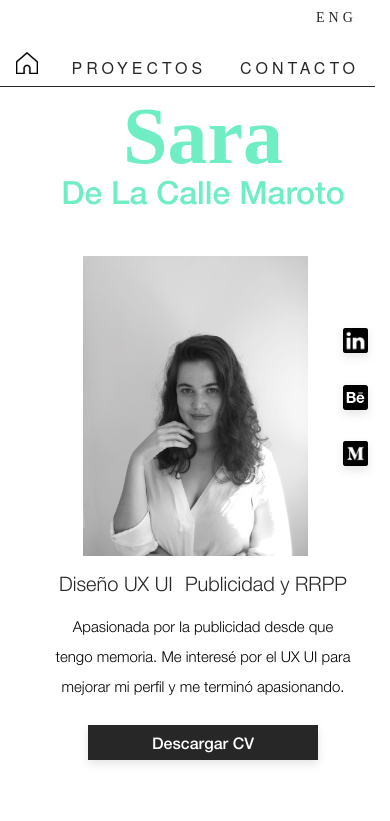
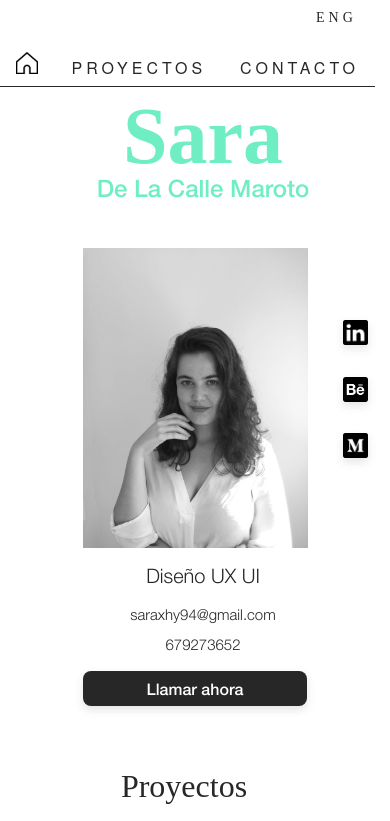
Before and after one commit to saradelacallemaroto/portfolio, a plain HTML site: page index.html in a window 390 px wide. Shown: the top 821 px of the page. Drawn offline with nearby package versions, Linux system fonts and the light colour scheme; a web font is replaced by a local one.

Commit message:
Add files via upload

```diff
--- a/index.html
+++ b/index.html
@@ -32,11 +32,15 @@
                     </div>
                     <div class="designad">
                         <h3>Diseño UX UI</h3>
-                        <h3>Publicidad y RRPP</h3>
+
                     </div>
-                    <p class="inbox">Apasionada por la publicidad desde que tengo memoria. Me interesé por el UX UI para
-                        mejorar
-                        mi perfil y me terminó apasionando.</p>
+                    <p class="inbox">Me interesé por el UX UI para mejorar mi perfil y me terminó apasionando.</p>
+                    <a href=mailto:saraxhy94@gmail.com target="_blank">
+                        <p class="noblacktext">saraxhy94@gmail.com</p>
+                    </a>
+                    <a href="tel:+34679273652" target="_blank">
+                        <p class="noblacktext">679273652</p>
+                    </a>
                     <a href="pdfs/CV_ES.pdf" target="_blank" download="CV sara-de-la-calle-maroto">
                         <button>Descargar CV</button>
                     </a>
@@ -77,7 +81,8 @@
                         </div>
                         <div>
                             <h4>¿Quieres saber más?</h4>
-                            <a href="https://sara-de-la-calle-maroto.medium.com/ironhack-proyecto-final-skylight-esp-a37d48046c24" target="_blank">
+                            <a href="https://sara-de-la-calle-maroto.medium.com/ironhack-proyecto-final-skylight-esp-a37d48046c24"
+                                target="_blank">
                                 <h5>Case Study</h5>
                             </a>
                             <a href="https://www.behance.net/gallery/108399455/Skylight" target="_blank">
@@ -100,7 +105,8 @@
                         </div>
                         <div>
                             <h4>¿Quieres saber más?</h4>
-                            <a href="https://sara-de-la-calle-maroto.medium.com/maracuyapp-6a225207f535" target="_blank">
+                            <a href="https://sara-de-la-calle-maroto.medium.com/maracuyapp-6a225207f535"
+                                target="_blank">
                                 <h5>Case Study</h5>
                             </a>
                             <a href="noBehance.html" target="_blank">
@@ -128,7 +134,8 @@
                         </div>
                         <div>
                             <h4>¿Quieres saber más?</h4>
-                            <a href="https://sara-de-la-calle-maroto.medium.com/week-4-ironhack-pasteler%C3%ADa-la-villa-2c92278f4f88" target="_blank">
+                            <a href="https://sara-de-la-calle-maroto.medium.com/week-4-ironhack-pasteler%C3%ADa-la-villa-2c92278f4f88"
+                                target="_blank">
                                 <h5>Case Study</h5>
                             </a>
                             <a href="noBehance.html" target="_blank">
@@ -145,13 +152,14 @@
                         <div>
                             <h3>Revolute</h3>
                             <p class="revoluteinfo"> ¡Revolute tiene una funcionalidad nueva!
-                                Con ella podrás organizar todos tus gastos por carpetas que, además, podrás compartir
+                                Con ella podrás organizar todos tus gastos por carpetas que además, podrás compartir
                                 con otras personas.
                             </p>
                         </div>
                         <div>
                             <h4>¿Quieres saber más?</h4>
-                            <a href="https://sara-de-la-calle-maroto.medium.com/week-3-ironhack-revolut-app-664c3888fe0d" target="_blank">
+                            <a href="https://sara-de-la-calle-maroto.medium.com/week-3-ironhack-revolut-app-664c3888fe0d"
+                                target="_blank">
                                 <h5>Case Study</h5>
                             </a>
                             <a href="noBehance.html" target="_blank">
@@ -165,7 +173,9 @@
                 <h2 class="contactsection">Contacto</h2>
                 <div class="father">
                     <div class="aboutme">
-                        <p>Cuando terminé el Grado en Publicidad y RRPP, que estudié porque desde siempre me ha apasionado la publicidad, decidí que tenía que aprender más. Así fue como descubrí mi gran pasión, el UX UI.
+                        <p>Cuando terminé el Grado en Publicidad y RRPP, que estudié porque desde siempre me ha
+                            apasionado la publicidad, decidí que tenía que aprender más. Así fue como descubrí mi gran
+                            pasión, el UX UI.
                         </p>
                         <p>¿Algo más sobre mí? Me encanta viajar, ver series, el queso y la naturaleza.
                         </p>
@@ -265,13 +275,14 @@ c6.1-9.3,16-12.1,16-21.2C32,3.8,28.2,0,23.6,0z"></path>
                     </div>
                     <div class="designad">
                         <h3>Diseño UX UI</h3>
-                        <h3>Publicidad y RRPP</h3>
                     </div>
-                    <p class="inbox">Apasionada por la publicidad desde que tengo memoria. Me interesé por el UX UI para
-                        mejorar
-                        mi perfil y me terminó apasionando.</p>
-                    <a href="pdfs/CV_ES.pdf" target="_blank" download="CV sara-de-la-calle-maroto">
-                        <button>Descargar CV</button>
+                    <a href=mailto:saraxhy94@gmail.com target="_blank">
+                        <p class="noblacktext">saraxhy94@gmail.com</p>
+                    </a>
+                    <a href="tel:+34679273652" target="_blank">
+                        <p class="noblacktext">679273652</p>
+                        <a href="tel:+34679273652" target="_blank">
+                            <button>Llamar ahora</button>
                         </a>
                 </div>
             </section>
@@ -296,7 +307,8 @@ c6.1-9.3,16-12.1,16-21.2C32,3.8,28.2,0,23.6,0z"></path>
                         </div>
                         <div>
                             <h4>¿Quieres saber más?</h4>
-                            <a href="https://sara-de-la-calle-maroto.medium.com/ironhack-proyecto-final-skylight-esp-a37d48046c24" target="_blank">
+                            <a href="https://sara-de-la-calle-maroto.medium.com/ironhack-proyecto-final-skylight-esp-a37d48046c24"
+                                target="_blank">
                                 <h5>Case Study</h5>
                             </a>
                             <a href="https://www.behance.net/gallery/108399455/Skylight" target="_blank">
@@ -311,7 +323,8 @@ c6.1-9.3,16-12.1,16-21.2C32,3.8,28.2,0,23.6,0z"></path>
                         <div>
                             <h4>¿Quieres saber más?</h4>
                             <div class="newdirectionknowmore">
-                                <a href="https://sara-de-la-calle-maroto.medium.com/maracuyapp-6a225207f535" target="_blank">
+                                <a href="https://sara-de-la-calle-maroto.medium.com/maracuyapp-6a225207f535"
+                                    target="_blank">
                                     <h5>Case Study</h5>
                                 </a>
                                 <a href="noBehance.html" target="_blank">
@@ -351,7 +364,8 @@ c6.1-9.3,16-12.1,16-21.2C32,3.8,28.2,0,23.6,0z"></path>
                         <div>
                             <h4>¿Quieres saber más?</h4>
                             <div class="newDirectionKnowmore"></div>
-                            <a href="https://sara-de-la-calle-maroto.medium.com/week-4-ironhack-pasteler%C3%ADa-la-villa-2c92278f4f88" target="_blank">
+                            <a href="https://sara-de-la-calle-maroto.medium.com/week-4-ironhack-pasteler%C3%ADa-la-villa-2c92278f4f88"
+                                target="_blank">
                                 <h5>Case Study</h5>
                             </a>
                             <a href="noBehance.html" target="_blank">
@@ -375,7 +389,8 @@ c6.1-9.3,16-12.1,16-21.2C32,3.8,28.2,0,23.6,0z"></path>
                         </div>
                         <div>
                             <h4>¿Quieres saber más?</h4>
-            <a href="https://sara-de-la-calle-maroto.medium.com/week-3-ironhack-revolut-app-664c3888fe0d" target="_blank">
+                            <a href="https://sara-de-la-calle-maroto.medium.com/week-3-ironhack-revolut-app-664c3888fe0d"
+                                target="_blank">
                                 <h5>Case Study</h5>
                             </a>
                             <a href="noBehance.html" target="_blank">
@@ -389,7 +404,9 @@ c6.1-9.3,16-12.1,16-21.2C32,3.8,28.2,0,23.6,0z"></path>
                 <h2 class="contactsection">Contacto</h2>
                 <div class="father">
                     <div class="aboutme">
-            <p>Cuando terminé el Grado en Publicidad y RRPP, que estudié porque desde siempre me ha apasionado la publicidad, decidí que tenía que aprender más. Así fue como descubrí mi gran pasión, el UX UI.
+                        <p>Cuando terminé el Grado en Publicidad y RRPP, que estudié porque desde siempre me ha
+                            apasionado la publicidad, decidí que tenía que aprender más. Así fue como descubrí mi gran
+                            pasión, el UX UI.
                         </p>
                         <p>¿Algo más sobre mí? Me encanta viajar, ver series, el queso y la naturaleza.
                         </p>
--- a/style/style.css
+++ b/style/style.css
@@ -66,7 +66,7 @@ padding-top: 81px;
     font-family: "HelveticaNeue_bold";
     font-style: normal;
     font-weight: bold;
-    font-size: 200px;
+    font-size: 100px;
     color: #6FEEC3;
   }
   #surname{
@@ -101,7 +101,7 @@ margin-top: 64px;
     align-content: flex-start;
     padding-top: 48px;
     margin-top: 148px;
-    margin-left: 172px;
+    margin-left: 56px;
   }
 .imgcontactlogosize{
   width: 35px;
@@ -129,10 +129,11 @@ line-height: 30px;
     text-decoration: none;
     padding: 8px 64px;
     font-family: "HelveticaNeue_medium","san-serif";
-    font-size: 24px;
+    font-size: 16px;
     background-color: #272727;
   color: #ffffff;
   border: none;
+  border-radius: 8px;
   filter: drop-shadow(0px 4px 4px rgba(39, 39, 39, 0.12));
   margin-top: 32px;
 }
@@ -500,8 +501,8 @@ font-family: "HelveticaNeue_light"
 }
 #surname{
   font-family: "HelveticaNeue_medium";
-font-size: 32px;
-line-height: 32px;
+font-size: 24px;
+line-height: 24px;
 color: #6FEEC3;
 }
 .inbox{
@@ -573,6 +574,7 @@ color: #ffffff;
 border: none;
 filter: drop-shadow(0px 4px 4px rgba(39, 39, 39, 0.12));
 margin-top: 16px;
+margin-right: 16px;
 }
 .projectTitle{
   margin-left: 31%;
```
Lines whose indentation alone changed are shown as unchanged.
